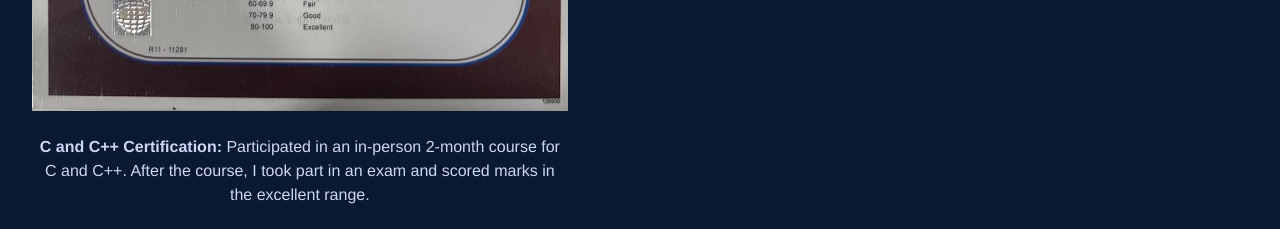
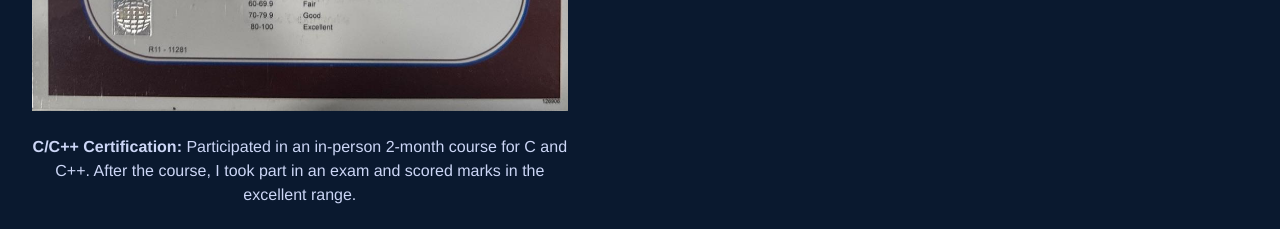
Before and after one commit to ArmaanChahal/Portfolio, a plain HTML site: page index.html in a window 1280 px wide. Shown: the part 2020-2249 px from the top of the page. Drawn offline with nearby package versions, Linux system fonts and the light colour scheme.

Commit message:
changed certificate description a bit

```diff
--- a/index.html
+++ b/index.html
@@ -68,7 +68,7 @@
 
             <div class="certificate-item">
                 <img src="certificate-1.jpg" alt="Certificate 1, shows skills in C and C++">
-                <p><strong>C and C++ Certification:</strong> Participated in an in-person 2-month course for C and C++.
+                <p><strong>C/C++ Certification:</strong> Participated in an in-person 2-month course for C and C++.
                 After the course, I took part in an exam and scored marks in the excellent range.</p>
             </div>
 
```
